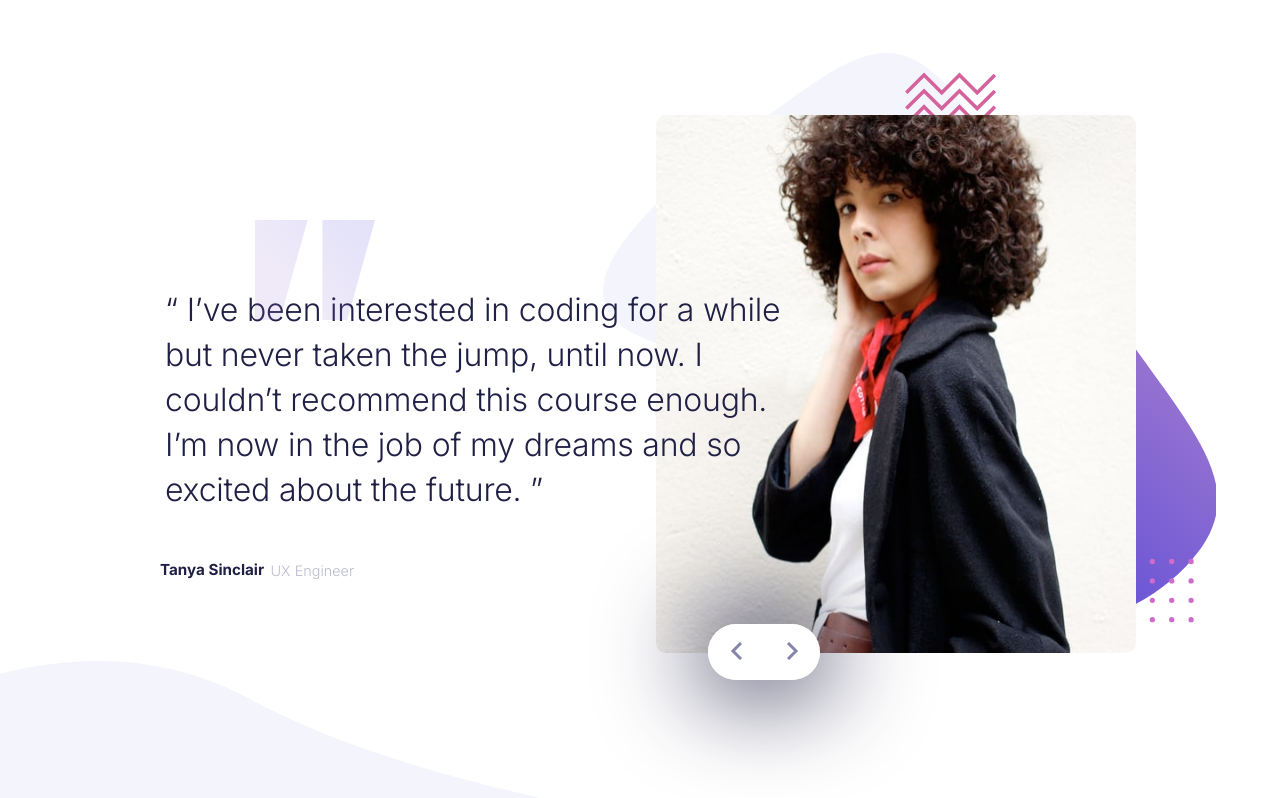
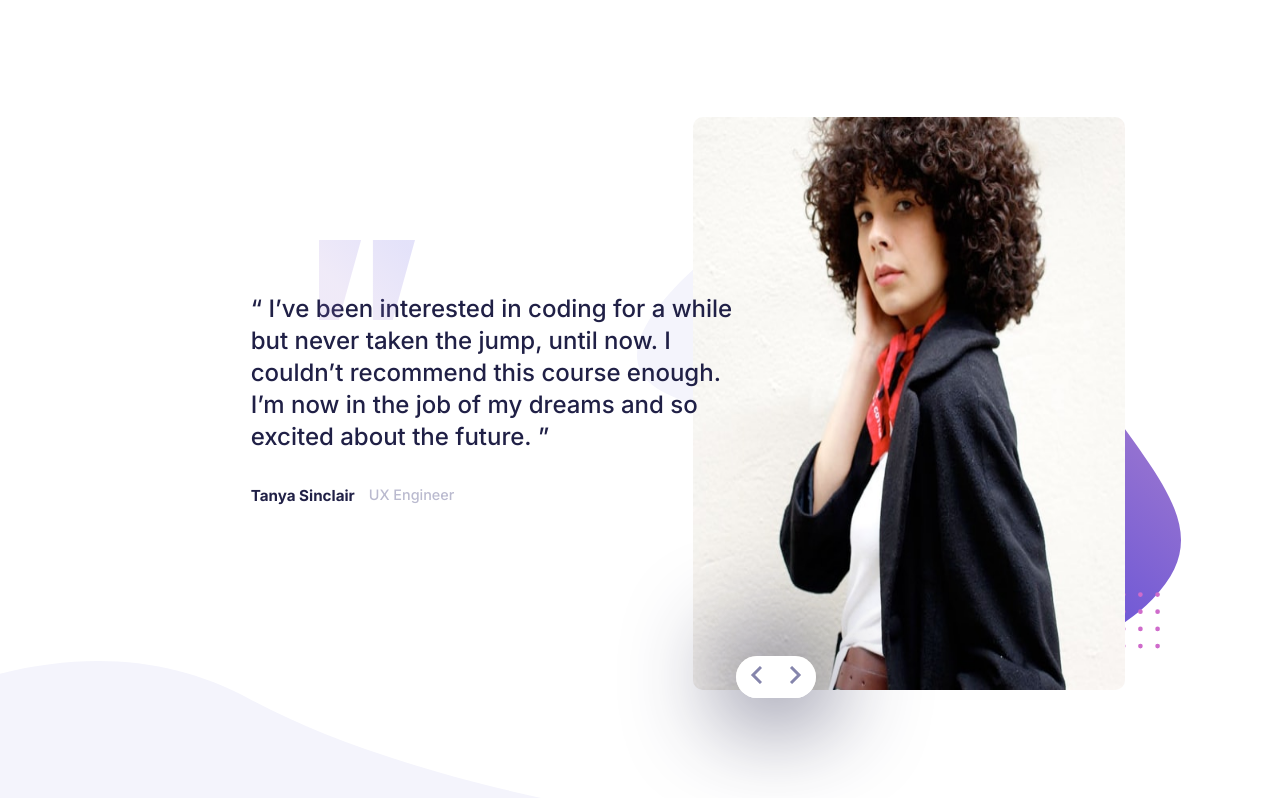
Before and after one commit to hrk-berserker27/Coding-bootcamp-testimonials-slider-master, a Next.js app: page / in a window 1280 px wide. Built offline with nearby package versions, Linux system fonts and the light colour scheme.

Commit message:
Added desktop preview style

```diff
--- a/styles/styles.scss
+++ b/styles/styles.scss
@@ -17,11 +17,14 @@
         border-radius: 10px;
     }
 
-    @media (min-width: 1240px) {
+    @media (min-width: 900px) {
         width: 75%;
         height: 78.5%;
+    }
 
-
+    @media (min-width: 1440px) {
+        width: 75%;
+        height: 78.5%;
     }
 }
 
@@ -38,8 +41,19 @@
     height: 310px;
     padding-top: 2.4em;
 
+    @media (min-width: 900px) {
+        height: 100vh;
+        position: absolute;
+        width: 50%;
+        left: 46%;
+        background-size: 85%;
+        z-index: -1;
+        background-position-x: center;
+        background-position-y: center;
+        @include d.flex(center, center);
+    }
 
-    @media (min-width: 1240px) {
+    @media (min-width: 1440px) {
         height: 100vh;
         position: absolute;
         width: 50vw;
@@ -66,7 +80,12 @@
         overflow: hidden;
         box-shadow: 0px 0px 100px 10px hsl(240, 38%, 20%);
 
-        @media (min-width: 1240px) {
+        @media (min-width: 900px) {
+            top: 82%;
+            left: 23%;
+        }
+
+        @media (min-width: 1440px) {
             width: 7em;
             height: 3.5em;
             top: 78%;
@@ -101,13 +120,17 @@ main {
     background-repeat: no-repeat;
     background-position-y: bottom;
 
-    @media (min-width: 1200px) {
+    @media (min-width: 900px) {
+        @include d.flex(flex-start, center, row);
+        padding-top: 0;
+        gap: 0em;
+        isolation: isolate; //This fixed the issue with hover effect on slider button
+        background-size: 43%;
+    }
+
+    @media (min-width: 1440px) {
         @include d.flex(flex-start, center, row);
         flex-flow: row;
-        background-size: 43%;
-        gap: 0em;
-        padding-top: 0;
-        isolation: isolate; //This fixed the issue with hover effect on slider button
     }
 
     .content-section {
@@ -119,7 +142,13 @@ main {
         gap: 1.1em;
         font-size: 1.1rem;
 
-        @media (min-width: 1240px) {
+        @media (min-width: 900px) {
+            width: 80%;
+            @include d.flex(flex-start, flex-start, column);
+            font-size: 28px;
+        }
+
+        @media (min-width: 1440px) {
             width: 100%;
             font-size: 32px;
             line-height: 45px;
@@ -140,7 +169,16 @@ main {
             width: 28ch;
             position: relative;
 
-            @media (min-width: 1240px) {
+            @media (min-width: 900px) {
+                text-align: left;
+                width: 38ch;
+                font-size: 1.5rem;
+                line-height: 2rem;
+                padding-left: 10%;
+                margin-left: 13%;
+            }
+
+            @media (min-width: 1440px) {
                 width: 37ch;
                 padding-top: 0em;
                 padding-left: 5px;
@@ -148,7 +186,12 @@ main {
                 letter-spacing: -0.0065em;
                 padding-top: 0px;
                 pointer-events: none;
+                font-size: 32px;
+                margin: 0;
+
             }
+
+
 
             &::before {
                 content: url(../public/images/pattern-quotes.svg);
@@ -157,21 +200,38 @@ main {
                 left: 40%;
                 zoom: 50%;
 
-                @media (min-width: 1240px) {
+                @media (min-width: 900px) {
+                    zoom: 80%;
+                    left: 28%;
+                    top: -33%;
+                }
+
+                @media (min-width: 1440px) {
                     zoom: 100%;
-                    top: -30%;
+                    top: -43%;
                     left: 13%;
                 }
+
+
             }
         }
 
         .writer-container {
-            @media(min-width: 1240px) {
+            @media (min-width: 900px) and (max-width: 1439px) {
+                padding-left: 10%;
+                margin-left: 13%;
+            }
+
+            @media(min-width: 900px) {
                 display: flex;
                 width: 100%;
                 align-items: center;
-                gap: 0.2em;
+                gap: 0.5em;
             }
+
+
+
+
 
             .writer {
                 @include d.fontWeightSelector(map-get(d.$font-weight, "weight-3"));
```
